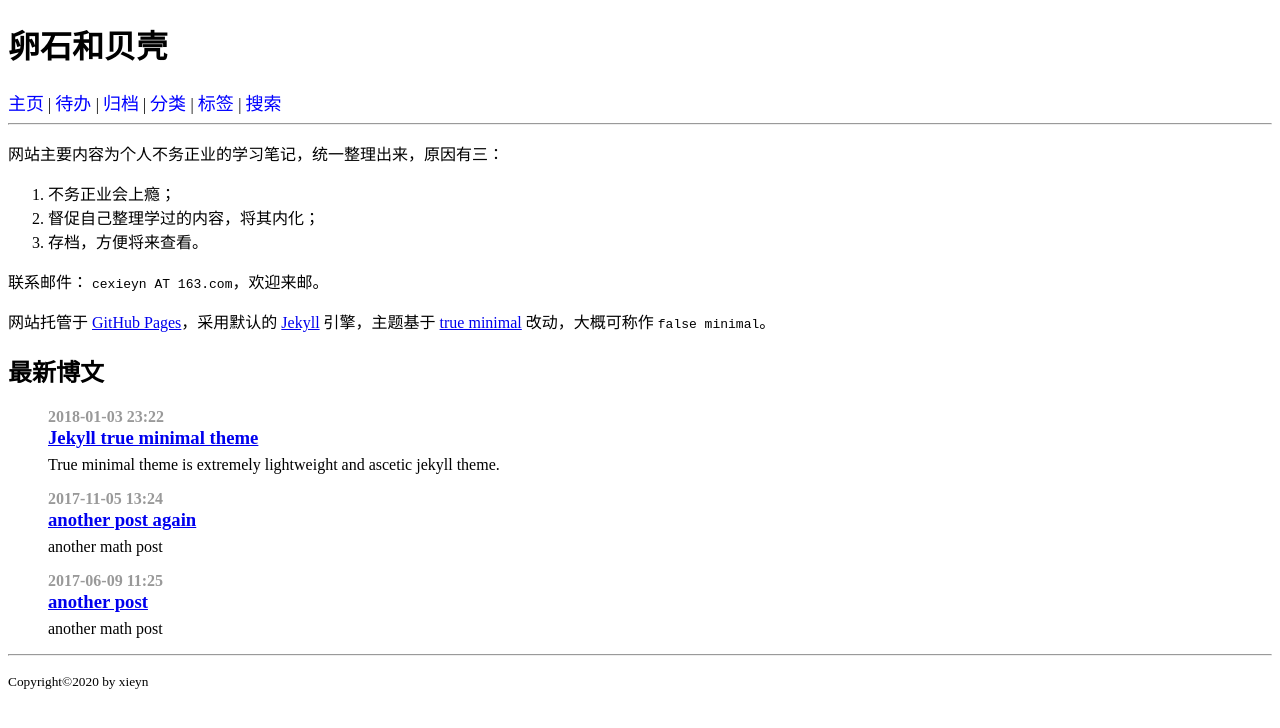
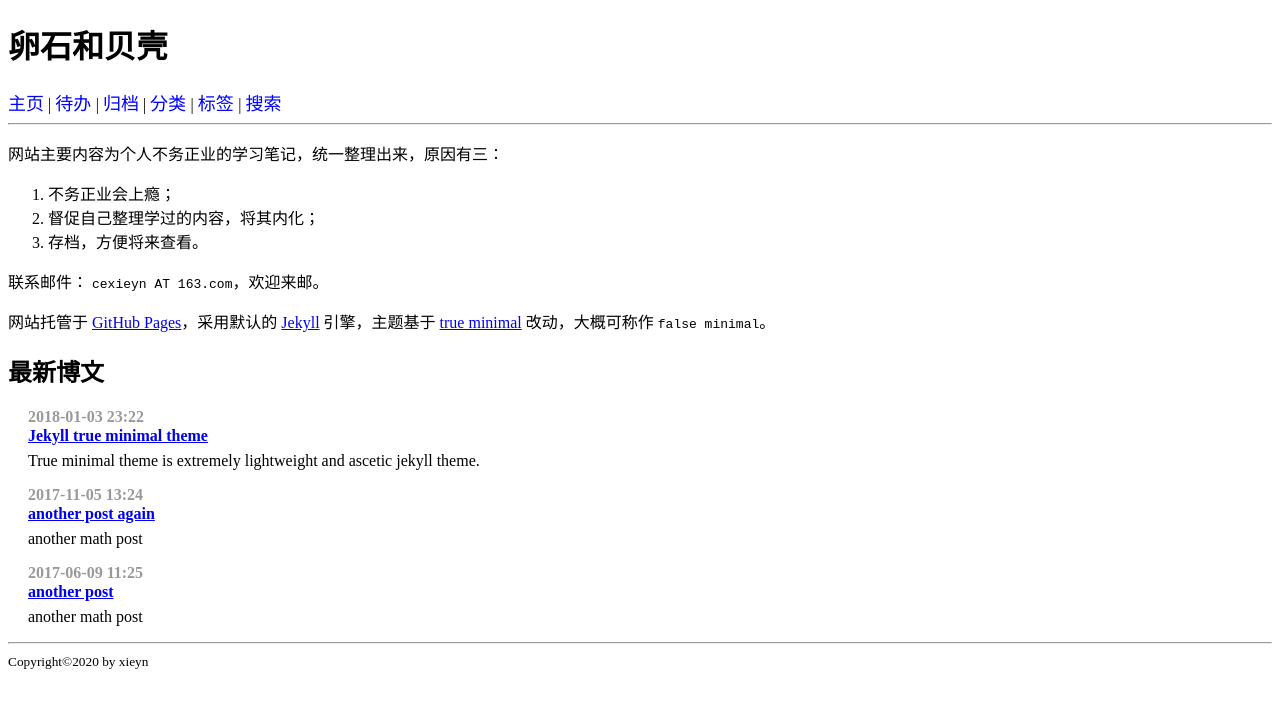
Before and after one commit to xienotes/xienotes.github.io, a Jekyll site: the page built from index.html, in a window 1280 px wide. Shown: the top 728 px of the page. Built offline with Jekyll 4.4.1, drawn with Linux system fonts in a browser that asks for light colours; the list of posts is cut into pages by our own code.

Commit message:
add some page padding

```diff
--- a/_layouts/default.html
+++ b/_layouts/default.html
@@ -16,17 +16,20 @@
 </head>
 
 <body>
-    {% include header.html %}
+    <div class="container" style="padding: 0px 25px 0px 25px;"></div>
+        {% include header.html %}
+        {{ content }}
 
-    {{ content }}
-<hr>
 
+        <hr>
+<!-- footer -->
 {% assign currentYear = "now" | date: '%Y' %}
 {% if currentYear != "2020" %}
-    <p><small> Copyright©2020-{{ "now" | date: '%Y' }} by xieyn </small></p>
+    <p style="margin-top:3px;"><small> Copyright©2020-{{ "now" | date: '%Y' }} by xieyn </small></p>
 {% else %}
-    <p><small> Copyright©2020 by xieyn </small></p>
+    <p style="margin-top:3px;"><small> Copyright©2020 by xieyn </small></p>
 {% endif %}
 
+    </div>
 </body>
 </html>
--- a/index.html
+++ b/index.html
@@ -8,15 +8,15 @@
 
 <section>
   <h2>最新博文</h2>
-  <ul class="post list-unstyled">
+  <ul class="post list-unstyled" style="padding-left: 20px;">
       {% for post in site.posts limit: site.front_page_post %}
 
         <span class="post-date" style="color:rgb(153, 153, 153); font-weight: bold;">{{ post.date|date: "%Y-%m-%d %H:%M" }}</span>
-        <h3 style="margin-top: 1px; margin-bottom:5px;">
+        <h4 style="margin-top: 1px; margin-bottom:5px;">
           <a href='{{ site.baseurl }}{{ post.url }}' title='{{ post.title }}'>
             {{ post.title }}
           </a>
-        </h3>
+        </h4>
 
         <p style="margin-top: 7px;">{{ post.excerpt | strip_html | truncatewords: 300 }}</p>
 
```
